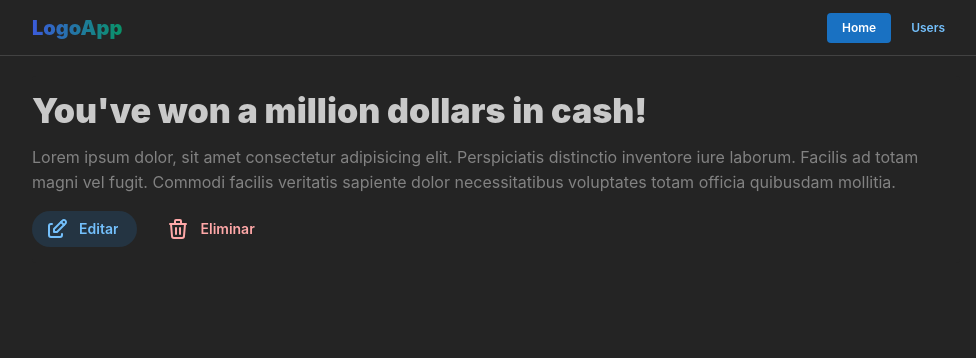
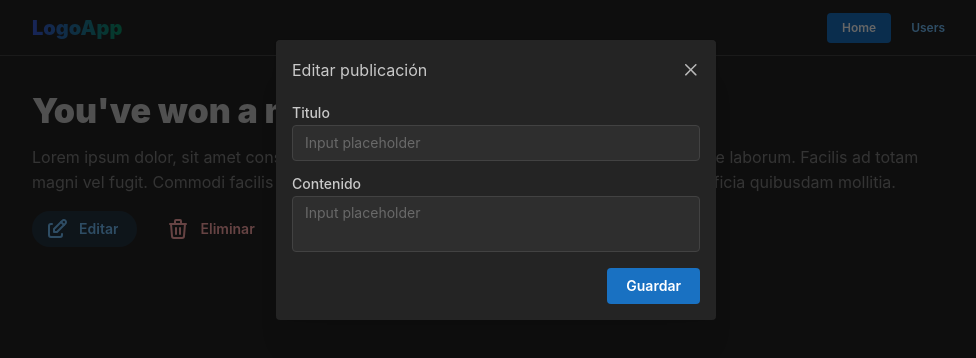
Before and after one commit to jruizsilva/posts-crud, a React (Vite) app: page /posts/1 in a window 1280 px wide. Both pictures are taken after a click on the button "Editar". Shown: the top 358 px of the page, without its empty margins (144-1120 px from the left). Built offline with nearby package versions, Linux system fonts and the light colour scheme.

Commit message:
layout edit

```diff
--- a/package.json
+++ b/package.json
@@ -11,6 +11,7 @@
   },
   "dependencies": {
     "@mantine/core": "7.11.2",
+    "@mantine/form": "^7.11.2",
     "@mantine/hooks": "7.11.2",
     "@mantine/modals": "^7.11.2",
     "@mantine/notifications": "^7.11.2",
--- /dev/null
+++ b/src/components/post/PostEdit/PostEdit.tsx
@@ -0,0 +1,39 @@
+import {
+  Button,
+  Group,
+  Modal,
+  SimpleGrid,
+  Textarea,
+  TextInput,
+} from "@mantine/core";
+import { useDisclosure } from "@mantine/hooks";
+import { IconEdit } from "@tabler/icons-react";
+
+interface Props {}
+
+export default function PostEdit(_props: Props): JSX.Element {
+  const [opened, { open, close }] = useDisclosure(false);
+
+  return (
+    <>
+      <Modal opened={opened} onClose={close} title="Editar publicación">
+        <SimpleGrid spacing={"xs"}>
+          <TextInput label="Titulo" placeholder="Input placeholder" />
+          <Textarea label="Contenido" placeholder="Input placeholder" />
+        </SimpleGrid>
+        <Group justify="flex-end" mt={"md"}>
+          <Button type="submit">Guardar</Button>
+        </Group>
+      </Modal>
+
+      <Button
+        radius={"xl"}
+        variant="light"
+        leftSection={<IconEdit />}
+        onClick={open}
+      >
+        Editar
+      </Button>
+    </>
+  );
+}
--- a/src/pages/PostPage.tsx
+++ b/src/pages/PostPage.tsx
@@ -1,6 +1,6 @@
-import { Button, Group, Paper, Text, Title } from "@mantine/core";
-import { IconEdit } from "@tabler/icons-react";
+import { Group, Paper, Text, Title } from "@mantine/core";
 import PostDelete from "../components/post/PostDelete/PostDelete";
+import PostEdit from "../components/post/PostEdit/PostEdit";
 
 interface Props {}
 
@@ -18,9 +18,7 @@ export default function PostPage(_props: Props): JSX.Element {
             magni vel fugit. Commodi facilis veritatis sapiente dolor
             necessitatibus voluptates totam officia quibusdam mollitia.
           </Text>
-          <Button radius={"xl"} variant="light" leftSection={<IconEdit />}>
-            Editar
-          </Button>
+          <PostEdit />
           <PostDelete />
         </Group>
       </Paper>
```
Also changed, not shown: 1 other file (tests, documents, lock files or other folders).
